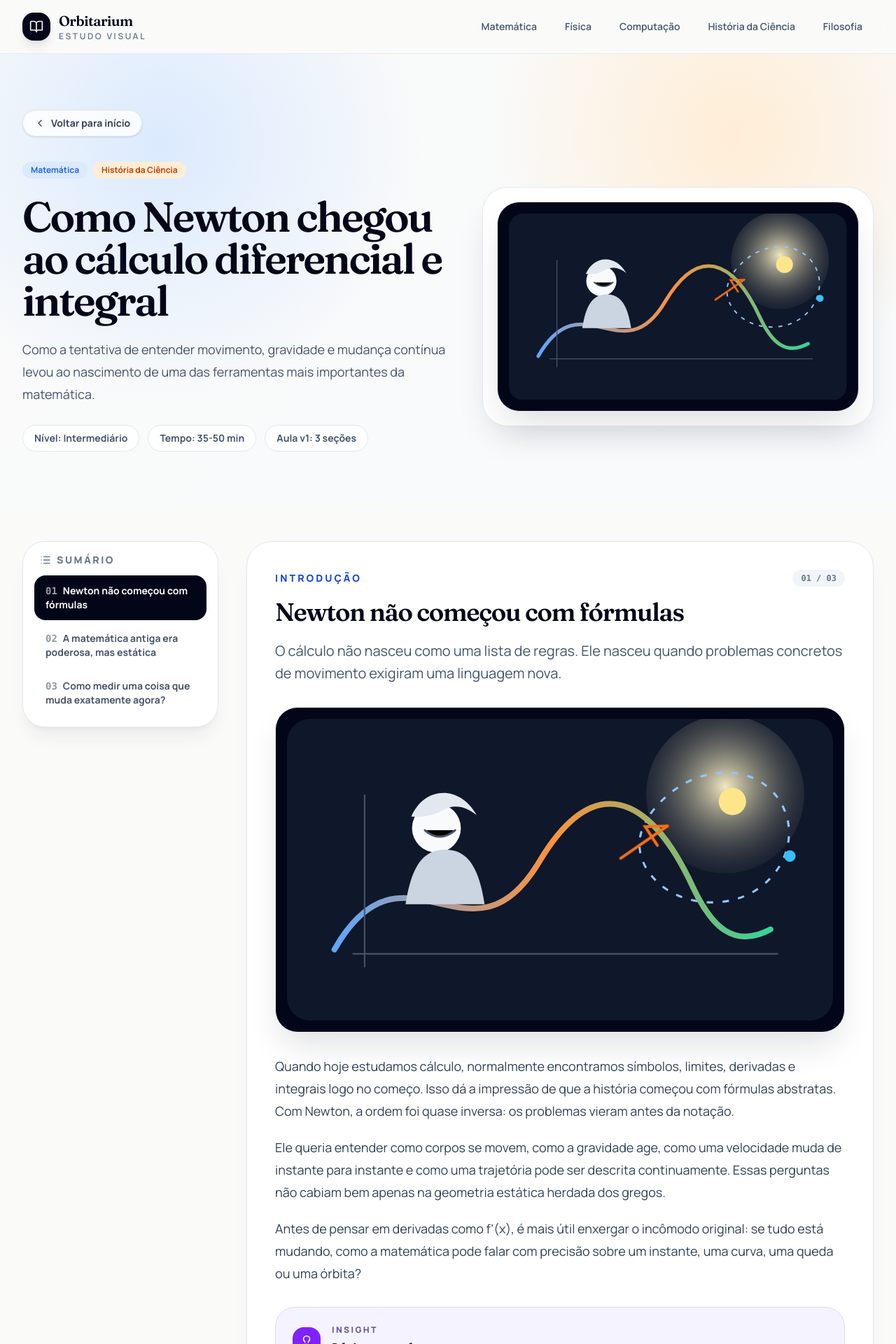
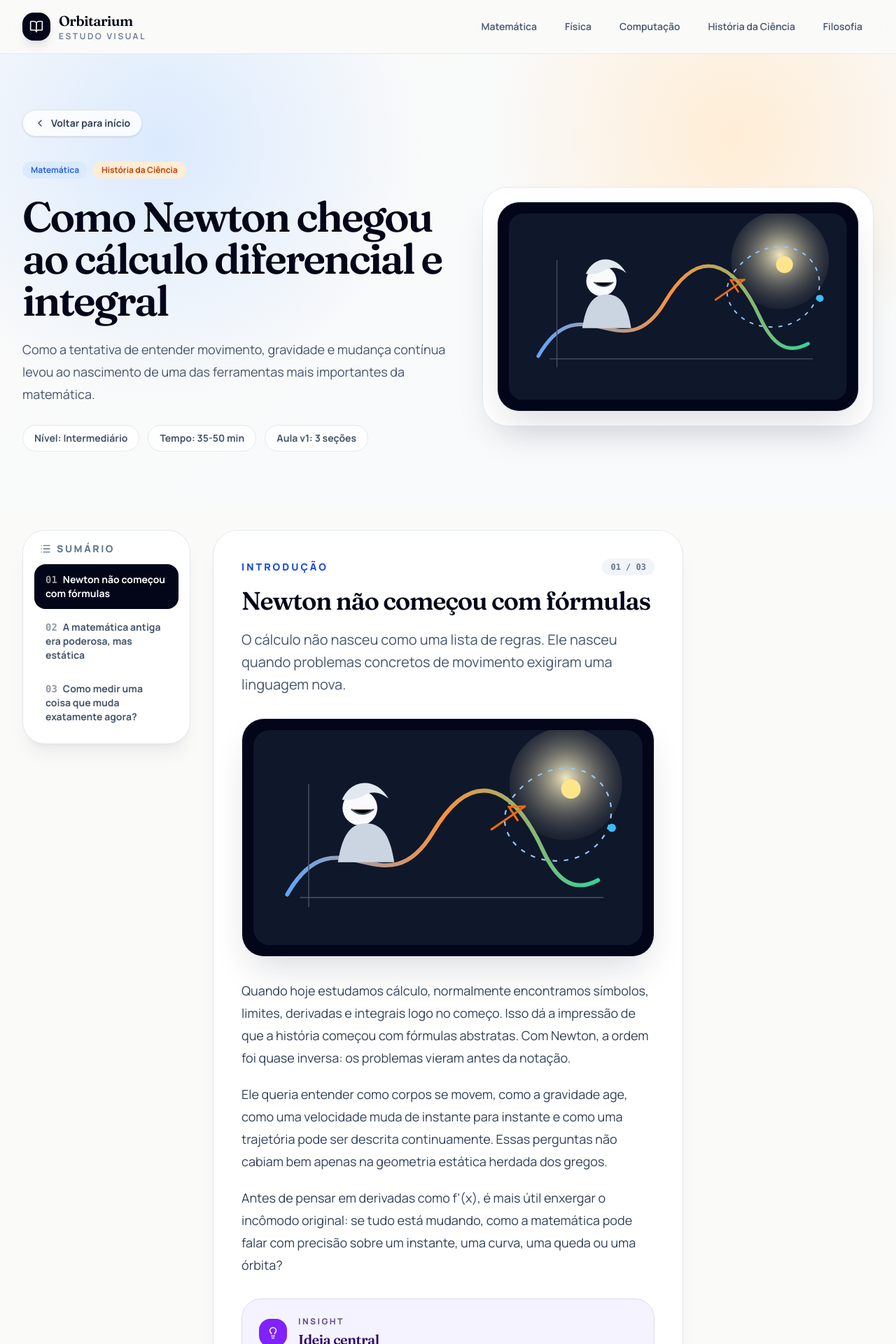
Before and after one commit to matheusz-nied/Orbitarium, a React (Vite) app: page /aula/newton-calculo in a window 1280 px wide. Shown: the top 1920 px of the page at 70% size. Built offline with nearby package versions, Linux system fonts and the light colour scheme.

Commit message:
refactor: update LessonPage layout to a three-column grid for improved responsiveness and desktop alignment

```diff
--- a/src/pages/LessonPage.tsx
+++ b/src/pages/LessonPage.tsx
@@ -141,8 +141,8 @@ export function LessonPage() {
           </div>
         </header>
 
-        <div className="mx-auto grid max-w-7xl gap-10 px-4 py-12 sm:px-6 lg:grid-cols-[280px_1fr] lg:px-8">
-          <aside className="lg:sticky lg:top-24 lg:self-start">
+        <div className="mx-auto grid max-w-5xl gap-8 px-4 py-8 sm:px-6 lg:px-8 xl:max-w-[94rem] xl:grid-cols-[15rem_minmax(0,62rem)_15rem] xl:items-start xl:gap-8">
+          <aside className="xl:sticky xl:top-24 xl:self-start">
             <div className="rounded-[2rem] border border-slate-200 bg-white p-4 shadow-xl shadow-slate-900/5">
               <div className="mb-3 flex items-center gap-2 px-2 text-sm font-black uppercase tracking-[0.18em] text-slate-500">
                 <List size={16} aria-hidden="true" />
@@ -168,7 +168,7 @@ export function LessonPage() {
             </div>
           </aside>
 
-          <div className="grid gap-10">
+          <div className="grid gap-10 xl:col-start-2">
             {content.sections.map((section, index) => (
               <LessonSectionView
                 index={index}
@@ -180,6 +180,8 @@ export function LessonPage() {
               />
             ))}
           </div>
+
+          <div className="hidden xl:block" aria-hidden="true" />
         </div>
       </article>
     </>
```
